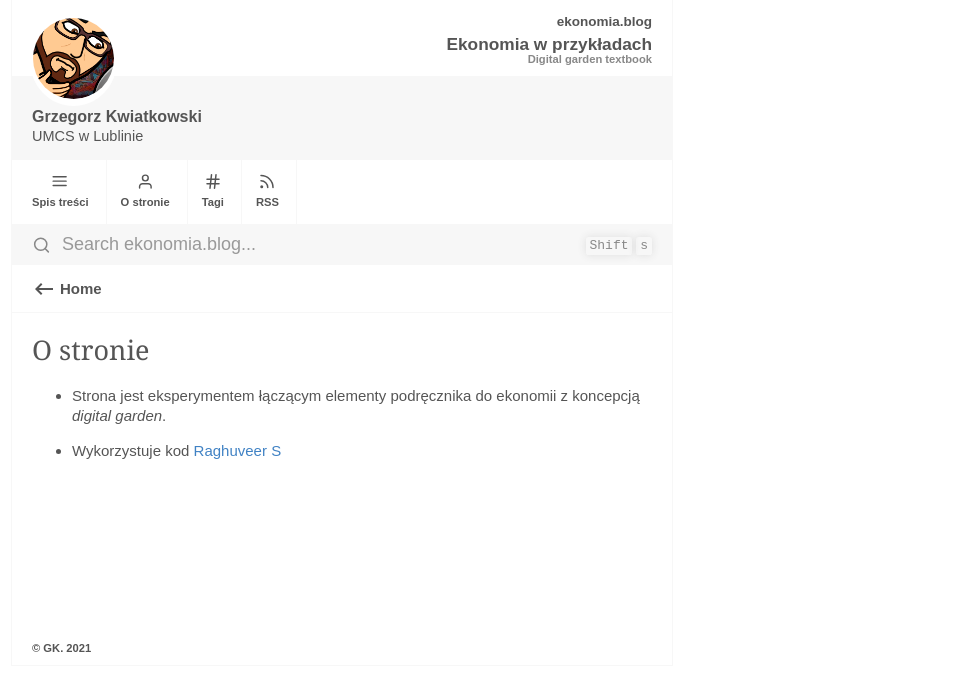
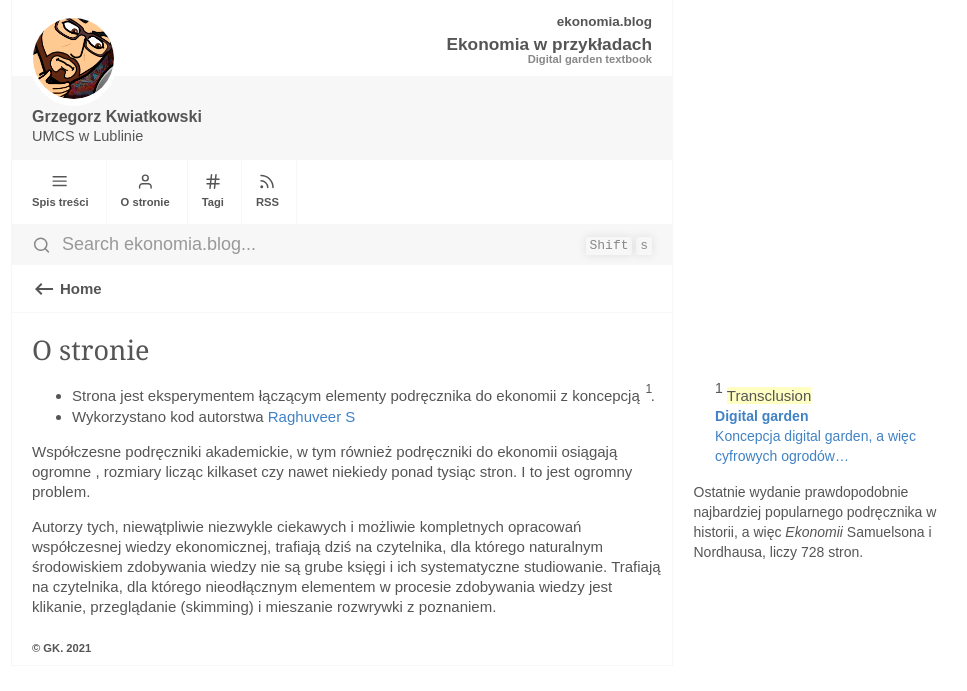
Before and after one commit to gkwiatk/ekonomia-2, a Jekyll site: the page built from about.md, in a window 1280 px wide. Shown: the top 691 px of the page, without its empty margins (298-1265 px from the left). Built offline with Jekyll 4.4.1, drawn with Linux system fonts in a browser that asks for light colours.

Commit message:
Update content

```diff
--- a/about.md
+++ b/about.md
@@ -5,6 +5,9 @@ permalink: /about/
 content-type: eg
 ---
 
-- Strona jest eksperymentem łączącym elementy podręcznika do ekonomii z koncepcją _digital garden_.
+- Strona jest eksperymentem łączącym elementy podręcznika do ekonomii z koncepcją [[Digital garden::rsn-transclude]].
+- Wykorzystano kod autorstwa [[Raghuveer S::https://simply-jekyll.netlify.app/]]
 
-- Wykorzystuje kod [[Raghuveer S::https://simply-jekyll.netlify.app/]]
+Współczesne podręczniki akademickie, w tym również podręczniki do ekonomii osiągają ogromne [[Ostatnie wydanie prawdopodobnie najbardziej popularnego  podręcznika w historii, a więc *Ekonomii* Samuelsona i Nordhausa, liczy 728 stron.::rmn]], rozmiary licząc kilkaset czy nawet niekiedy ponad tysiąc stron. I to jest ogromny problem.
+
+Autorzy tych, niewątpliwie niezwykle ciekawych i możliwie kompletnych opracowań współczesnej wiedzy ekonomicznej, trafiają dziś na czytelnika, dla którego naturalnym środowiskiem zdobywania wiedzy nie są grube księgi i ich systematyczne studiowanie. Trafiają na czytelnika, dla którego nieodłącznym elementem w procesie zdobywania wiedzy jest klikanie, przeglądanie (skimming) i mieszanie rozwrywki z poznaniem.
```
Also changed, not shown: _posts/2021-06-30-Wprowadzenie.md (+2 -4 lines).
